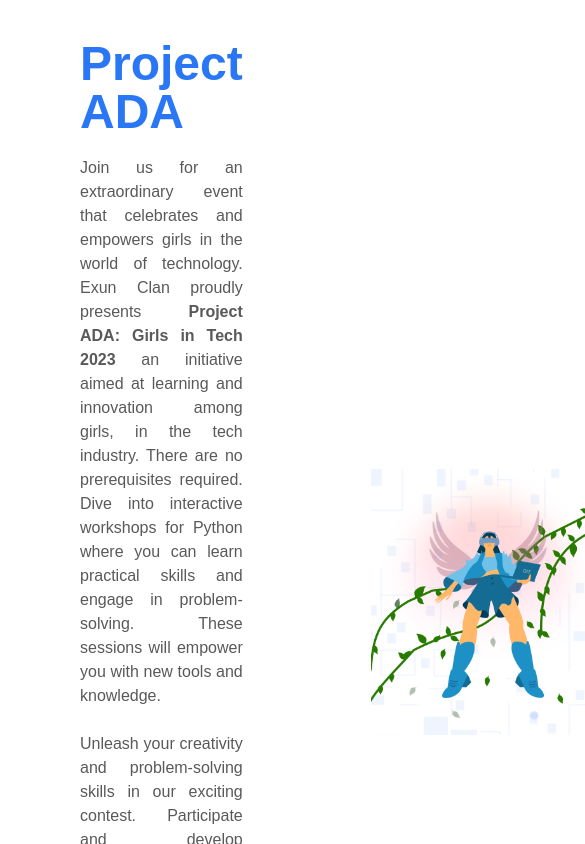
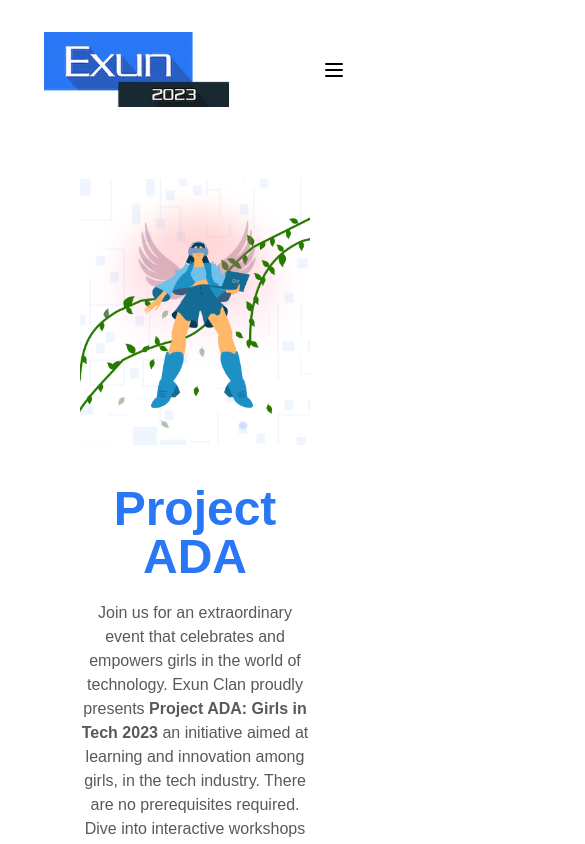
Before and after one commit to Ashmit25/ada-website, a Next.js app: page / in a window 390 px wide. Shown: the top 844 px of the page, 585 px wide, since content can reach past the window. Built offline with nearby package versions, Linux system fonts and the light colour scheme; a web font is replaced by a local one.

Commit message:
add: mobile responsiveness

```diff
--- a/app/page.tsx
+++ b/app/page.tsx
@@ -4,12 +4,12 @@
 export default function Home() {
   return (
     <>
-      <div className="flex justify-between mx-20 gap-32 w-7/10 items-center">
-        <div className="py-10">
+      <div className="flex flex-col-reverse sm:flex-row justify-between mx-20 sm:gap-32 w-7/10 items-center">
+        <div className="sm:text-left text-center">
           <h1 className="text-5xl font-bold text-[#2977f5] mb-5">
             Project ADA
           </h1>
-          <p className="text-[#595959] text-justify">
+          <p className="text-[#595959]">
             Join us for an extraordinary event that celebrates and empowers
             girls in the world of technology. Exun Clan proudly presents{" "}
             <span className="font-bold">Project ADA: Girls in Tech 2023</span>{" "}
--- a/app/resources/page.tsx
+++ b/app/resources/page.tsx
@@ -25,15 +25,15 @@
       </div>
       <div className="gap-8 flex justify-evenly flex-wrap mx-20 my-10">
         {filteredData.map((card, i) => (
-          <div key={i} className="text-[#595959] drop-shadow-2xl flex">
+          <div key={i} className="text-[#595959] drop-shadow-2xl sm:flex">
             <video
-              className="rounded-l-lg w-96"
+              className="rounded-t-lg sm:rounded-l-lg w-96"
               controls
               poster="/thumbnail.png"
             >
               <source src={card.video} type="video/mp4" />
             </video>
-            <div className="bg-white p-5 rounded-r-lg flex justify-center flex-col gap-4 text-center w-96">
+            <div className="bg-white p-5 rounded-b-lg sm:rounded-r-lg flex justify-center flex-col gap-4 text-center w-96">
               <h2 className="text-2xl font-bold">{card.title}</h2>
               <p>{card.description}</p>
               <a
--- a/components/Navbar.tsx
+++ b/components/Navbar.tsx
@@ -1,3 +1,4 @@
+"use client";
 import Image from "next/image";
 import { useState, useEffect } from "react";
 import Link from "next/link";
@@ -18,9 +19,10 @@
 ];
 
 export default function Navbar() {
+  const [showMobile, setShowMobile] = useState(false);
   return (
     <>
-      <div className="hidden sm:flex flex-row justify-between p-8 items-center mx-3">
+      <div className="flex flex-row justify-between p-8 items-center mx-3">
         <Link href="/">
           <Image
             src="/logo.png"
@@ -31,7 +33,7 @@
           />
         </Link>
 
-        <div className="flex flex-row items-center justify-center gap-8">
+        <div className="hidden sm:flex flex-row items-center justify-center gap-8">
           {links.map(({ label, href }) => (
             <Link key={label} href={href} className="active:text-[#2977f5]">
               <p className=" text-lg cursor-pointer text-[#595959] hover:text-[#2977f5] ">
@@ -40,6 +42,55 @@
             </Link>
           ))}
         </div>
+
+        <div className="block sm:hidden">
+          {!showMobile && (
+            <svg
+              xmlns="http://www.w3.org/2000/svg"
+              className="z-[3] h-6 w-6 inline-block lg:hidden cursor-pointer"
+              fill="none"
+              viewBox="0 0 24 24"
+              stroke="currentColor"
+              strokeWidth={2}
+              onClick={() => {
+                setShowMobile(!showMobile);
+              }}
+            >
+              <path
+                strokeLinecap="round"
+                strokeLinejoin="round"
+                d="M4 6h16M4 12h16M4 18h16"
+              />
+            </svg>
+          )}
+
+          {showMobile && (
+            <div className="z-[2] bg-[#2977f5bf] text-white fixed top-0 left-0 right-0 h-screen flex flex-col items-center justify-center gap-8">
+              <svg
+                xmlns="http://www.w3.org/2000/svg"
+                className="fixed right-11 top-[57px] z-[2] h-6 w-6 inline-block lg:hidden cursor-pointer"
+                fill="none"
+                viewBox="0 0 24 24"
+                stroke="currentColor"
+                strokeWidth={2}
+                onClick={() => {
+                  setShowMobile(!showMobile);
+                }}
+              >
+                <path
+                  strokeLinecap="round"
+                  strokeLinejoin="round"
+                  d="M6 18L18 6M6 6l12 12"
+                />
+              </svg>
+              {links.map(({ label, href }) => (
+                <Link key={label} href={href}>
+                  <p className=" text-lg cursor-pointer">{label}</p>
+                </Link>
+              ))}
+            </div>
+          )}
+        </div>
       </div>
     </>
   );
```
Also changed, not shown: tailwind.config.ts (+9 -9 lines).
